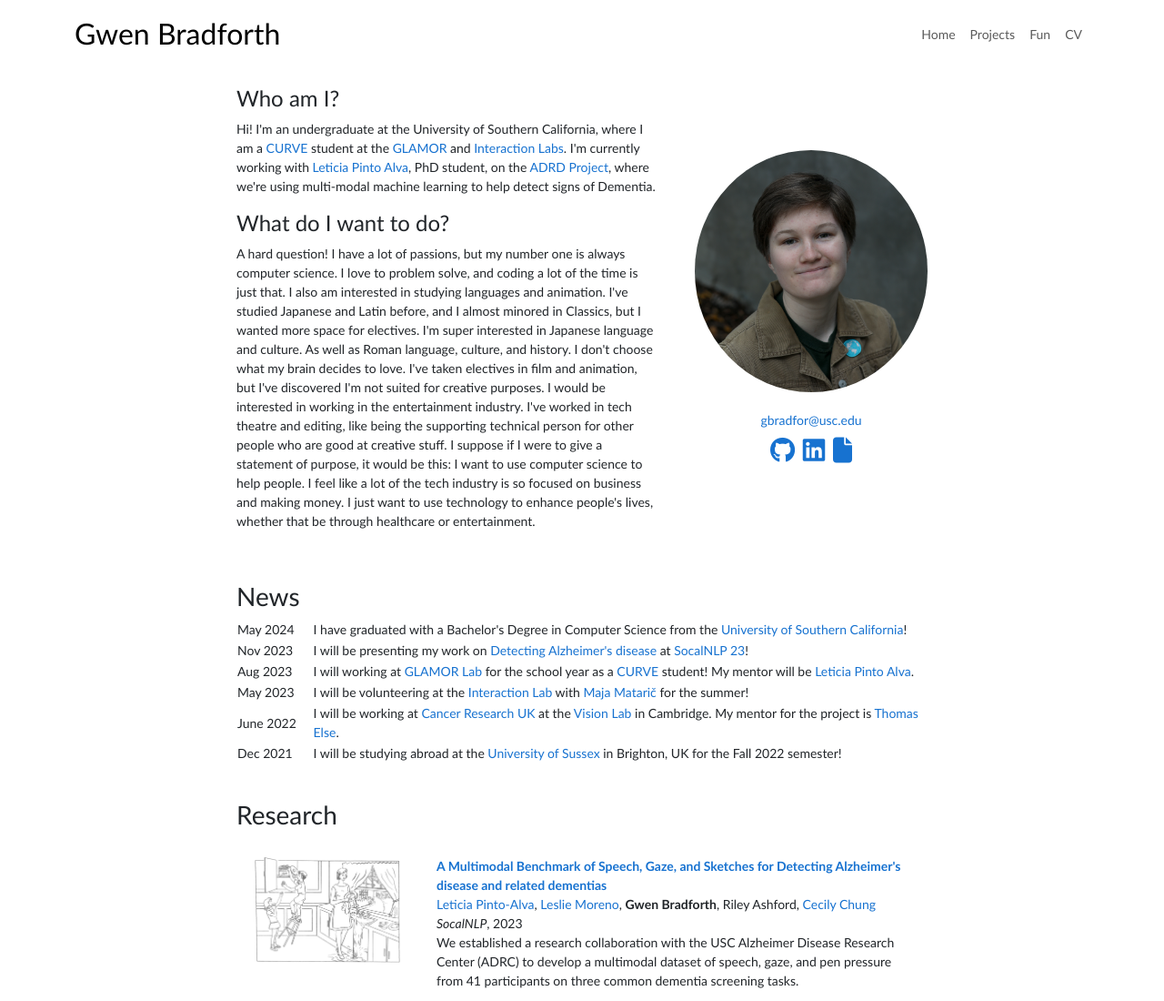
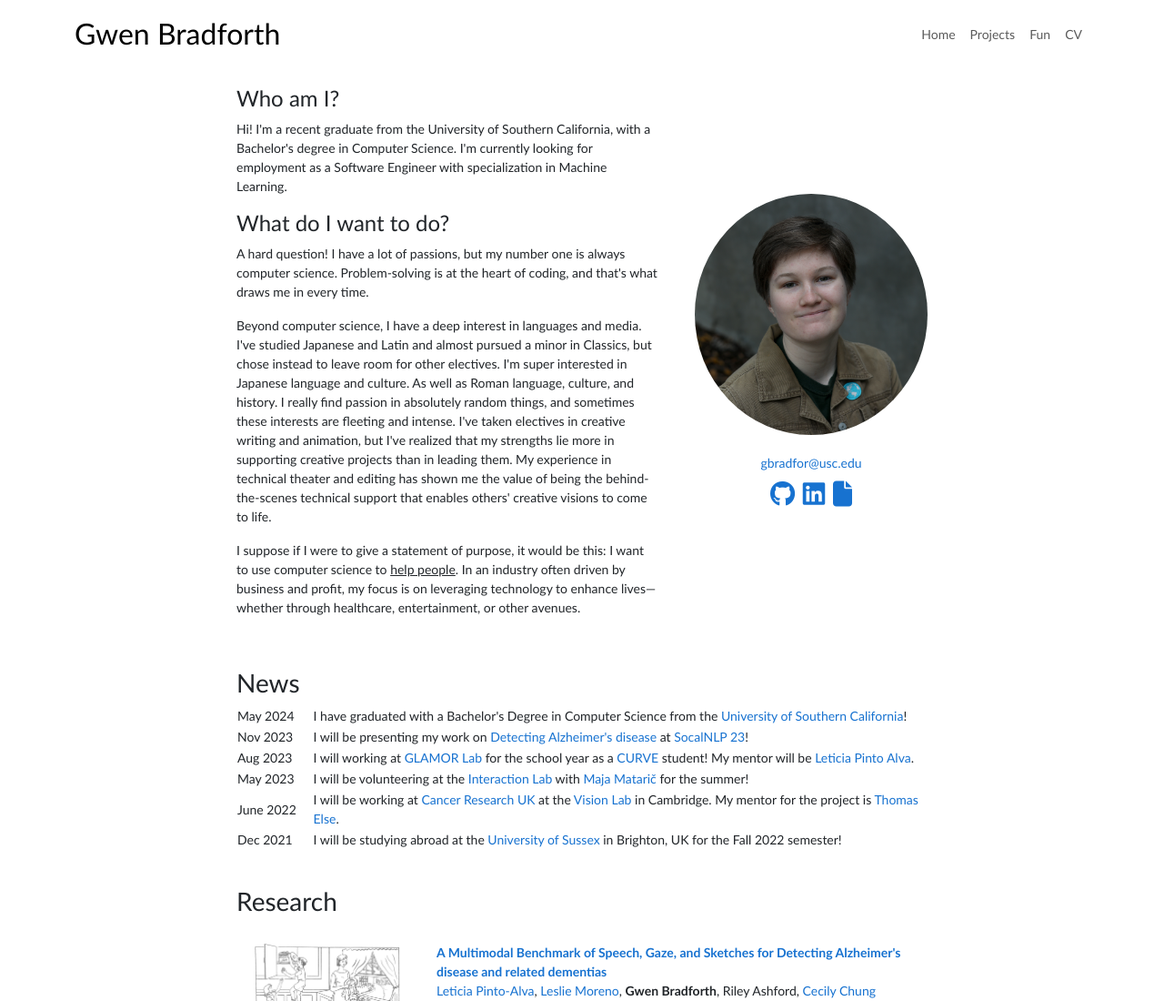
Before and after one commit to gbradforth/gbradforth.github.io, a plain HTML site: page index.html in a window 1280 px wide. Shown: the top 1100 px of the page at 91% size. Drawn offline with nearby package versions, Linux system fonts and the light colour scheme.

Commit message:
graduation update and revisions

```diff
--- a/index.html
+++ b/index.html
@@ -54,31 +54,29 @@
               <tr style="padding:0px">
                 <td style="padding:2.5%;width:63%;vertical-align:middle">
                   <h4>Who am I?</h4>
-                  <p>Hi! I'm an undergraduate at the University of Southern California, where I am a <a
-                      href="https://viterbiundergrad.usc.edu/research/curve/">CURVE</a> student at the <a
-                      href="https://glamor-usc.github.io/">GLAMOR</a> and <a
-                      href="https://uscinteractionlab.web.app/">Interaction Labs</a>. I'm currently working with <a
-                      href="https://leticiapinto.github.io/">Leticia Pinto Alva</a>, PhD student, on the <a
-                      href="https://uscinteractionlab.web.app/project/ADRD">ADRD Project</a>, where we're using
-                    multi-modal machine learning to help detect signs of Dementia.
+                  <p> Hi! I'm a recent graduate from the University of Southern California, with a Bachelor's degree in
+                    Computer Science. I'm currently looking for employment as a Software Engineer with specialization in
+                    Machine Learning.
                   </p>
                   <h4>What do I want to do?</h4>
                   <p>
-                    A hard question! I have a lot of passions, but my number one is always computer science. I love to
-                    problem solve, and coding a lot of the time is just that.
-                    I also am interested in studying languages and animation. I've studied Japanese and Latin before,
-                    and I almost minored in Classics, but I wanted more space
-                    for electives. I'm super interested in Japanese language and culture. As well as Roman language,
-                    culture, and history. I don't choose what my brain decides
-                    to love. I've taken electives in film and animation, but I've discovered I'm not suited for creative
-                    purposes. I would be interested in working in the
-                    entertainment industry. I've worked in tech theatre and editing, like being the supporting technical
-                    person for other people who are good at creative stuff.
+                    A hard question! I have a lot of passions, but my number one is always computer science.
+                    Problem-solving is at the heart of coding, and that's what draws me in every time.
+                  </p>
+                  <p>
+                    Beyond computer science, I have a deep interest in languages and media. I've studied Japanese and
+                    Latin and almost pursued a minor in Classics, but chose instead to leave room for other electives.
+                    I'm super interested in Japanese language and culture. As well as Roman language,
+                    culture, and history. I really find passion in absolutely random things, and sometimes these
+                    interests are fleeting and intense. I've taken electives in creative writing and animation, but
+                    I've realized that my strengths lie more in supporting creative projects than in leading them. My
+                    experience in technical theater and editing has shown me the value of being the behind-the-scenes
+                    technical support that enables others' creative visions to come to life.
+                  </p>
+                  <p>
                     I suppose if I were to give a statement of purpose, it would be this: I want to use computer science
-                    to <bold> help people</bold>. I feel like a lot of the
-                    tech industry is so focused on business and making money. I just want to use technology to enhance
-                    people's lives, whether that be through healthcare or
-                    entertainment.
+                    to <u>help people</u>. In an industry often driven by business and profit, my focus is on
+                    leveraging technology to enhance lives—whether through healthcare, entertainment, or other avenues.
                   </p>
                 </td>
                 <td style="padding:2.5%;width:40%;max-width:40%">
```
